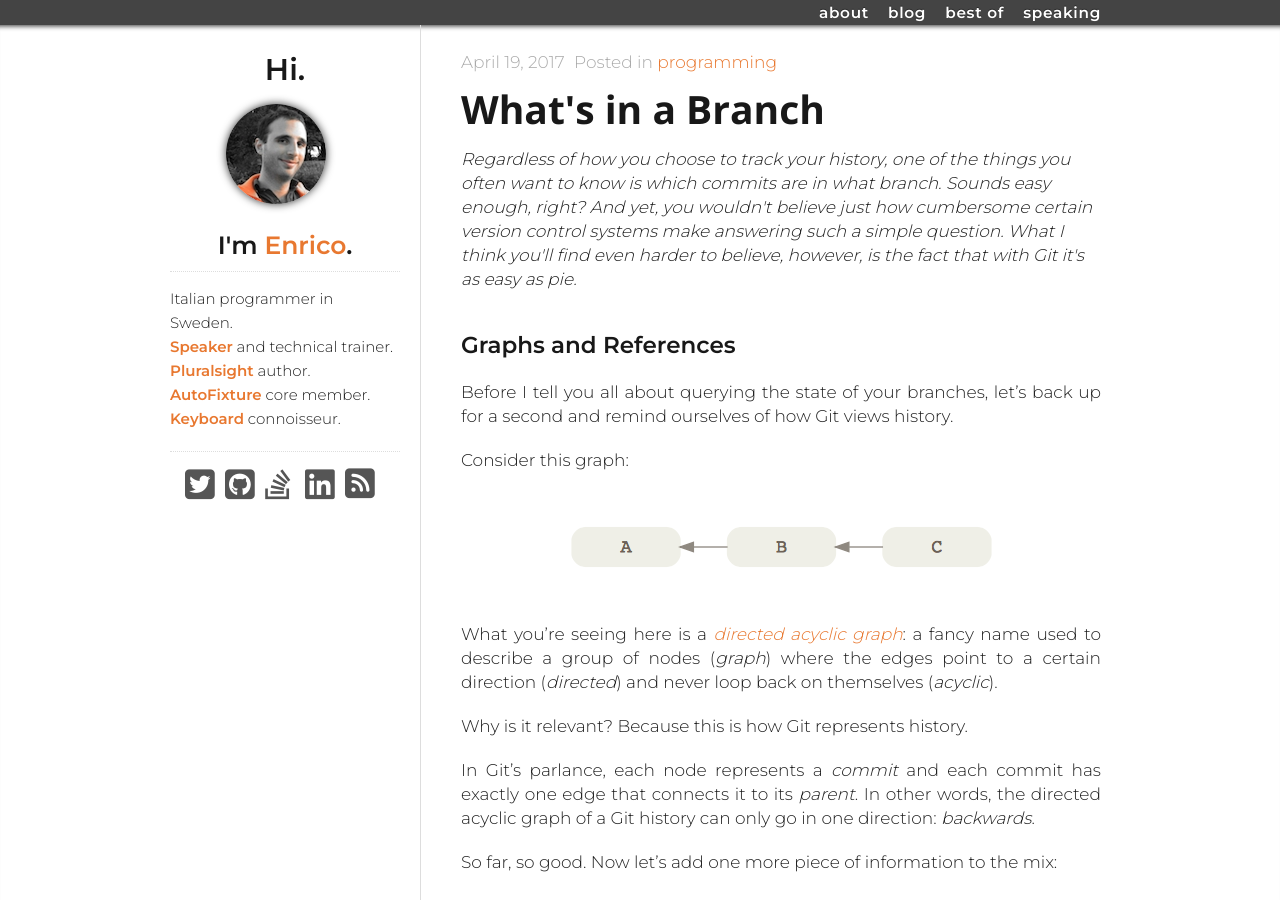
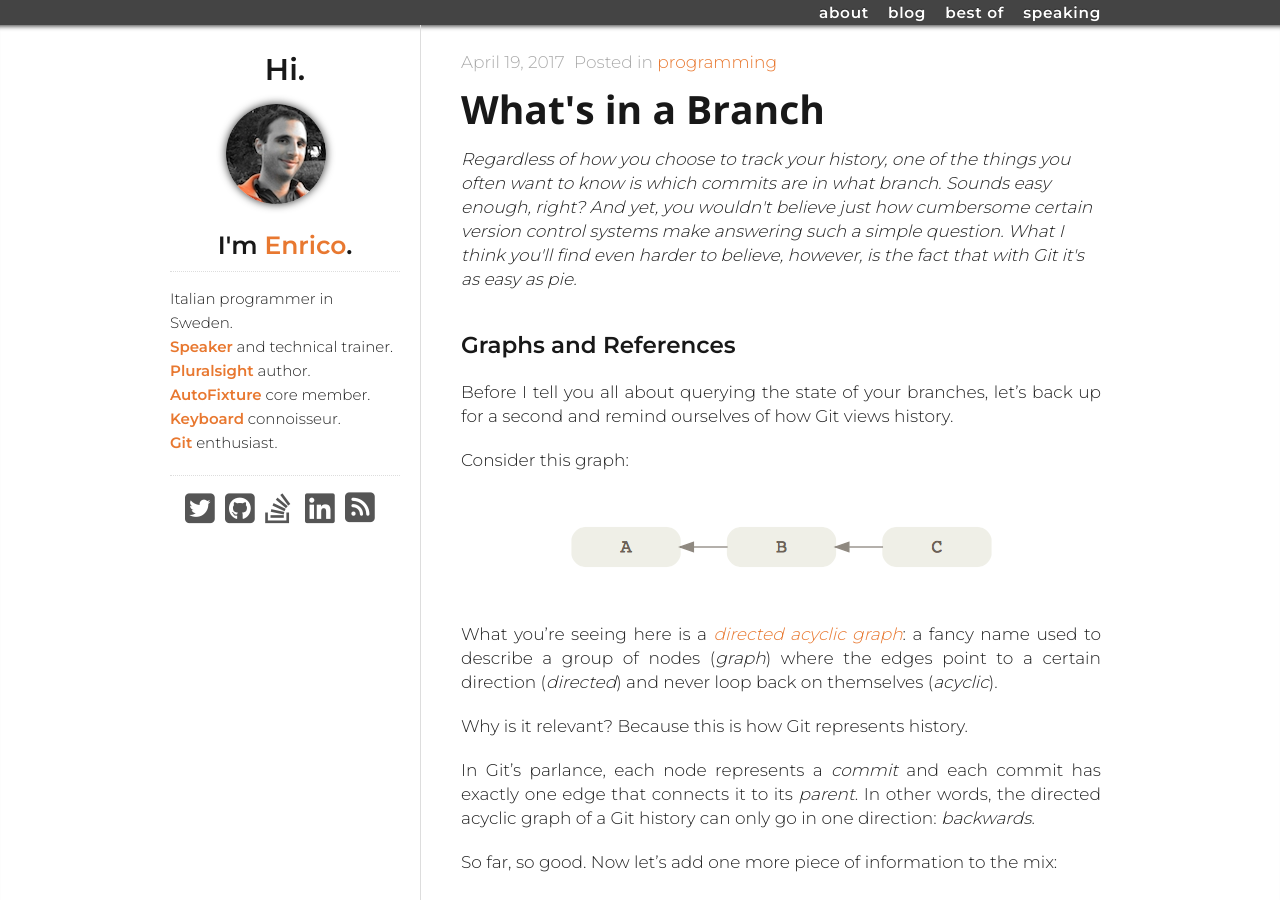
Before and after one commit to megakemp/megakemp.github.io, a Jekyll site: the page built from index.html, in a window 1280 px wide and 900 px high. Built offline with Jekyll 4.4.1, drawn with Linux system fonts in a browser that asks for light colours; nearby versions of some CDN libraries; the list of posts is cut into pages by our own code; comment, search, counter and statistics services are not loaded.

Commit message:
Adds a link to the Git page in the sidebar

```diff
--- a/_includes/sidebar.html
+++ b/_includes/sidebar.html
@@ -9,6 +9,7 @@
   <a href="https://www.pluralsight.com/authors/enrico-campidoglio">Pluralsight</a> author.<br/>
   <a href="https://github.com/AutoFixture">AutoFixture</a> core member.<br/>
   <a href="/2014/05/09/a-gentle-introduction-to-mechanical-keyboards">Keyboard</a> connoisseur.<br/>
+  <a href="/git">Git</a> enthusiast.
   </p>
   <hr/>
   <div>
```
